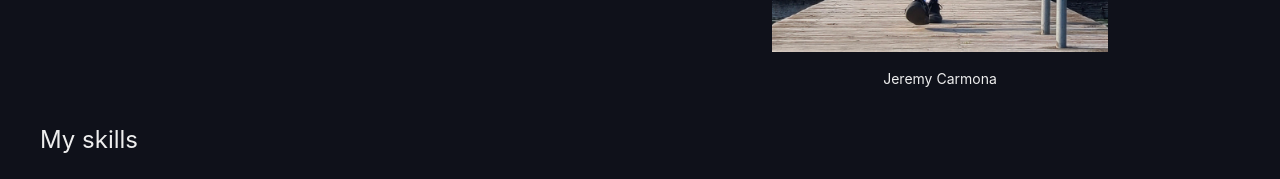
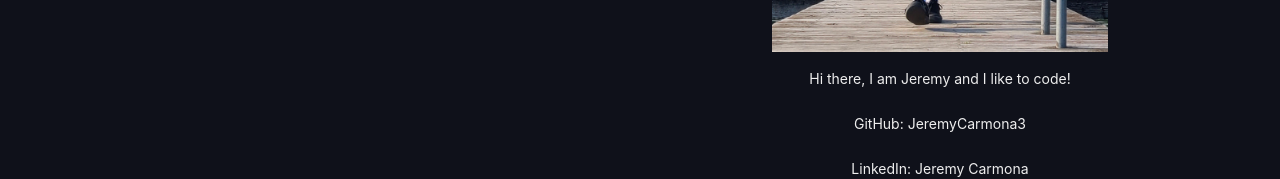
Before and after one commit to JeremyCarmona3/my-portfolio, a Next.js app: page /about in a window 1280 px wide. Shown: the part 623-802 px from the top of the page. Built offline with nearby package versions, Linux system fonts and the light colour scheme.

Commit message:
added github and linkedin link to about page

```diff
--- a/pages/about.js
+++ b/pages/about.js
@@ -62,7 +62,10 @@ export default function About() {
                     width={336} height={421}
                   />
                 </div>
-                <p>Jeremy Carmona</p>
+                <p>Hi there, I am Jeremy and I like to code!</p>
+                <p>GitHub: <a href='https://github.com/JeremyCarmona3/' target="_blank" rel="noreferrer">JeremyCarmona3</a></p>
+                <p>LinkedIn: <a href='https://www.linkedin.com/in/jeremy-carmona-0685731bb/' target="_blank" rel="noreferrer">Jeremy Carmona</a></p>
+
               </div>
             </div>
           </div>
--- a/styles/globals.css
+++ b/styles/globals.css
@@ -21,3 +21,10 @@ p, li {
   font-size: 14px;
   color: #EEEEEE;
 }
+
+a:hover {
+  color: #C792EA;
+}
+a:active {
+  color: #C792EA;
+}
```
